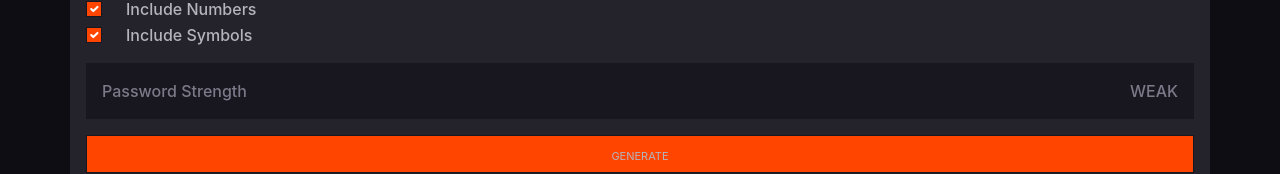
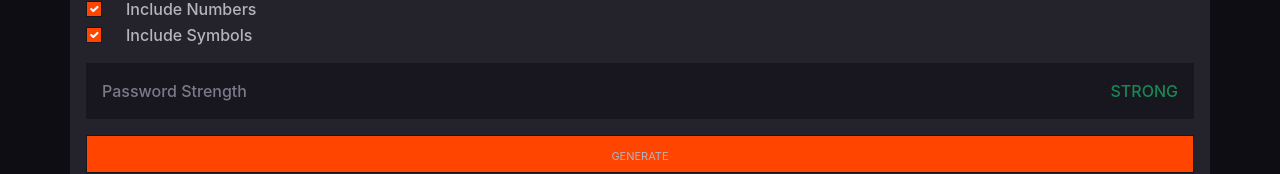
Before and after one commit to joelpeyton/password-generator, a React (Create React App) app: page / in a window 1280 px wide. Shown: the part 427-601 px from the top of the page. Built offline with nearby package versions, Linux system fonts and the light colour scheme.

Commit message:
add passwordStrength functionality

```diff
--- a/src/components/Controller.js
+++ b/src/components/Controller.js
@@ -1,3 +1,5 @@
+import { calculatePermutations, passwordStrength, passwordColor } from "../js/passwordStrength";
+
 function Controller({
     charLength,
     handleSliderChange,
@@ -7,6 +9,17 @@ function Controller({
     includeSymbols,
     handleCheckBoxChange
 }) {
+
+    let numberOfPermutations = calculatePermutations(
+        includeUpper,
+        includeLower,
+        includeNumbers,
+        includeSymbols,
+        charLength
+    );
+    let pStrength = passwordStrength(numberOfPermutations);
+    let pColor = passwordColor(pStrength);
+
     return (
         <div className="container p-3 mt-3">
 
@@ -20,7 +33,7 @@ function Controller({
                     type="range"
                     id="rangeSlider"
                     className="form-range"
-                    min="8" max="48"
+                    min="4" max="24"
                     value={charLength}
                     onChange={handleSliderChange}
                 />
@@ -79,8 +92,8 @@ function Controller({
             </div>
 
             {/* Strength Bar */}
-            <div className="strength p-3 mt-3 mb-3">
-                <div>Password Strength<span>WEAK</span></div>
+            <div className="strength p-3 mt-3 mb-3" >
+                <div>Password Strength<span style={{color: pColor}}>{pStrength}</span></div>
             </div>
 
             {/* Generate Button */}
--- /dev/null
+++ b/src/js/passwordStrength.js
@@ -0,0 +1,43 @@
+function calculatePermutations(includeUpper,
+    includeLower,
+    includeNumbers,
+    includeSymbols,
+    passwordLength
+) {
+    let characterSetLength = 0;
+    characterSetLength += includeUpper ? 26 : 0;
+    characterSetLength += includeLower ? 26 : 0;
+    characterSetLength += includeNumbers ? 10 : 0;
+    characterSetLength += includeSymbols ? 11 : 0;
+    return characterSetLength**passwordLength;
+}
+
+function passwordStrength(numberOfPermutations) {
+    let strength;
+    if (numberOfPermutations > 1e+24) {
+        strength = 'STRONG';
+    }
+    else if (numberOfPermutations > 1e+14) {
+        strength = 'MEDIUM';
+    }
+    else {
+        strength = 'WEAK';
+    }
+
+    return strength;
+}
+
+function passwordColor(strength) {
+    let color;
+    if (strength === 'WEAK') {
+        color = '#dc3545';
+    }
+    else if (strength === 'MEDIUM') {
+        color = 'orangered';
+    }
+    else {
+        color = '#198754';
+    }
+    return color;
+}
+export { calculatePermutations, passwordStrength, passwordColor };
```
